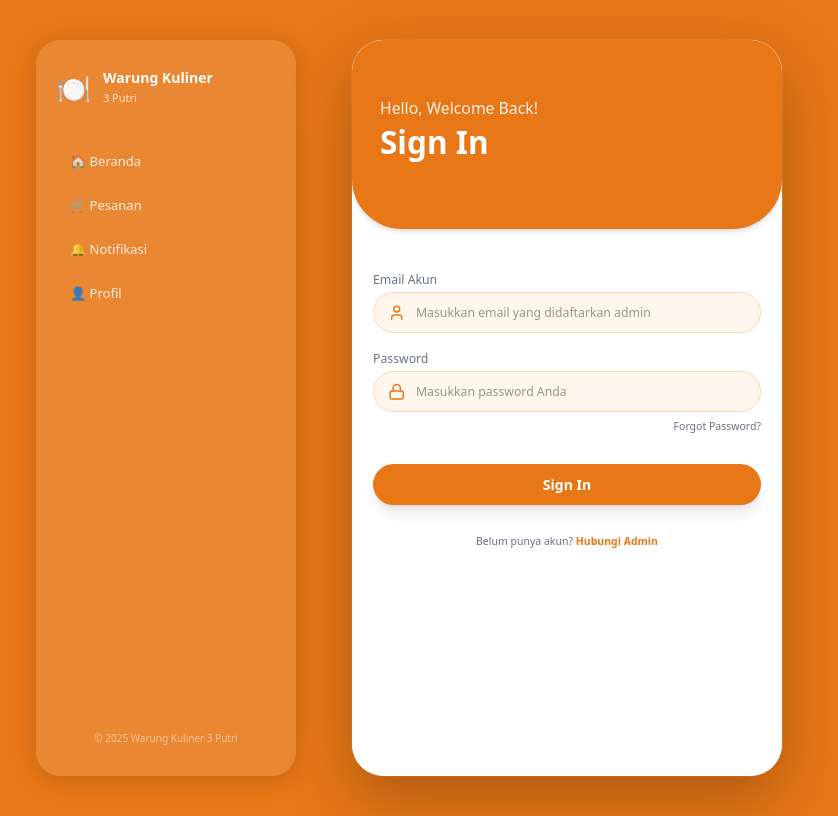
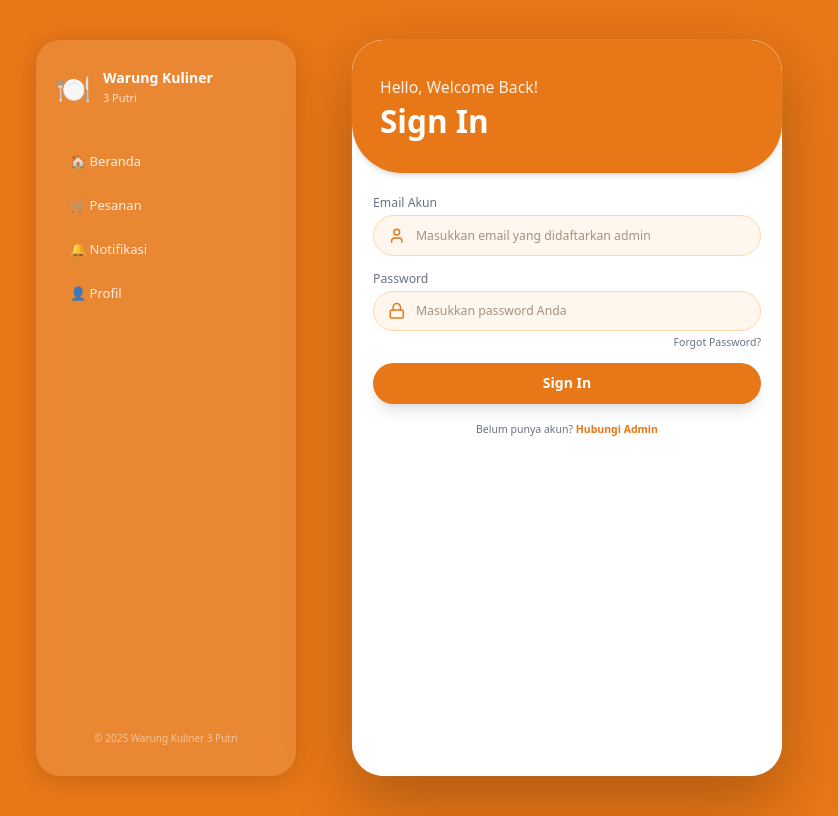
Before and after one commit to auliaaa26/websiterpl, a React (Vite) app in the folder warung-kuliner/: page / in a window 1280 px wide. Shown: the whole page, without its empty margins (231-1069 px from the left). Built offline with nearby package versions, Linux system fonts and the light colour scheme.

Commit message:
fix: spacing login

```diff
--- a/warung-kuliner/src/pages/Login.jsx
+++ b/warung-kuliner/src/pages/Login.jsx
@@ -53,13 +53,15 @@ export default function Login() {
 
   return (
     <div className="flex-1 flex flex-col bg-white">
-      <div className="bg-brand-orange text-white pt-16 pb-20 px-8 rounded-b-[50px] relative shadow-md text-left">
+      {/* Header dikurangi pt dan pb */}
+      <div className="bg-brand-orange text-white pt-10 pb-10 px-8 rounded-b-[50px] shadow-md text-left">
         <p className="text-lg opacity-90">Hello, Welcome Back!</p>
         <h2 className="text-4xl font-bold mt-1 text-white">Sign In</h2>
       </div>
 
-      <form onSubmit={handleSignIn} className="px-6 pt-12 flex flex-col pb-8">
-        <div className="space-y-5">
+      {/* Form dikurangi pt */}
+      <form onSubmit={handleSignIn} className="px-6 pt-6 flex flex-col pb-6">
+        <div className="space-y-4">
 
           <div>
             <label className="text-sm text-gray-500 block mb-1 text-left">Email Akun</label>
@@ -89,7 +91,7 @@ export default function Login() {
                 required
               />
             </div>
-            <p className="text-right text-xs text-gray-500 mt-2 cursor-pointer hover:text-brand-orange transition">
+            <p className="text-right text-xs text-gray-500 mt-1 cursor-pointer hover:text-brand-orange transition">
               Forgot Password?
             </p>
           </div>
@@ -97,12 +99,12 @@ export default function Login() {
           <button
             type="submit"
             disabled={loading}
-            className="w-full btn-signin-orange font-semibold py-3 rounded-full shadow-lg mt-4 transition duration-200 text-white bg-brand-orange hover:bg-orange-600 disabled:opacity-50"
+            className="w-full btn-signin-orange font-semibold py-3 rounded-full shadow-lg transition duration-200 text-white bg-brand-orange hover:bg-orange-600 disabled:opacity-50"
           >
             {loading ? 'Memverifikasi...' : 'Sign In'}
           </button>
 
-          <div className="text-center mt-2">
+          <div className="text-center">
             <a
               href="https://wa.me/628888385316?text=Halo%20Admin%2C%20saya%20ingin%20mendaftar%20akun%20di%20Warung%20Kuliner%203%20Putri."
               target="_blank"
```
